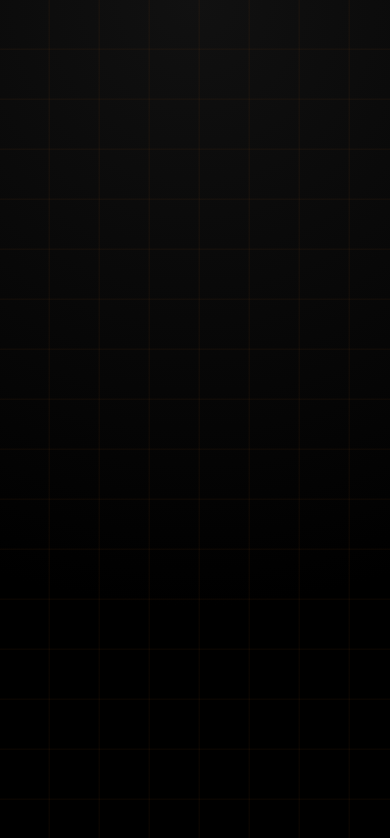
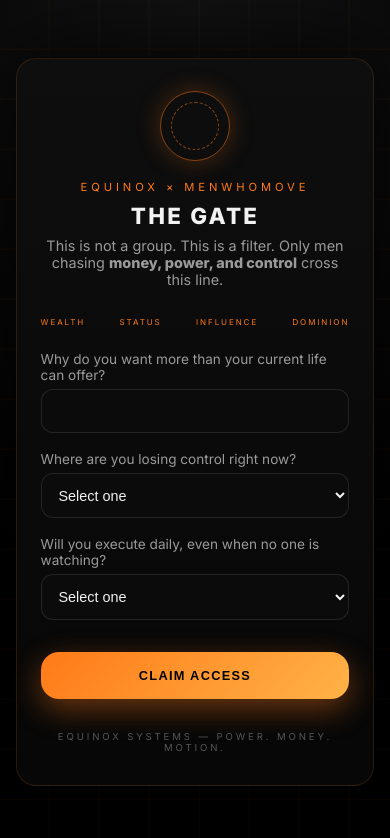
Before and after one commit to neeraj75verma/mwm-whatsapp, a plain HTML site: page index.html in a window 390 px wide. Drawn offline with Linux system fonts and the light colour scheme.

Commit message:
Update index.html

```diff
--- a/index.html
+++ b/index.html
@@ -73,4 +73,267 @@ body::before {
   position: absolute;
   inset: 10px;
   border-radius: 50%;
-  border:
+  border: 1px dashed rgba(255,122,24,0.3);
+}
+
+.brand {
+  text-align: center;
+  letter-spacing: 0.35em;
+  font-size: 0.7rem;
+  color: var(--orange);
+  margin-bottom: 0.5rem;
+}
+
+h1 {
+  text-align: center;
+  font-size: 1.8rem;
+  letter-spacing: 0.2em;
+  margin: 0.5rem 0;
+}
+
+.sub {
+  text-align: center;
+  font-size: 0.9rem;
+  color: var(--muted);
+  margin-bottom: 1.8rem;
+}
+
+.power {
+  display: flex;
+  justify-content: space-between;
+  font-size: 0.6rem;
+  letter-spacing: 0.2em;
+  color: var(--orange);
+  margin-bottom: 1.5rem;
+}
+
+/* Form */
+label {
+  display: block;
+  margin-top: 1.1rem;
+  margin-bottom: 0.4rem;
+  font-size: 0.85rem;
+  color: var(--muted);
+}
+
+input, select {
+  width: 100%;
+  padding: 0.8rem;
+  border-radius: 12px;
+  border: 1px solid rgba(255,255,255,0.1);
+  background: #0b0b0b;
+  color: var(--ink);
+  font-size: 0.9rem;
+}
+
+input:focus, select:focus {
+  outline: none;
+  border-color: var(--orange);
+  box-shadow: 0 0 0 1px var(--orange-soft);
+}
+
+button {
+  margin-top: 2rem;
+  width: 100%;
+  padding: 1rem;
+  border-radius: 18px;
+  border: none;
+  background: linear-gradient(135deg, #ff7a18, #ffb347);
+  color: #000;
+  font-weight: 800;
+  letter-spacing: 0.2em;
+  cursor: pointer;
+  box-shadow: 0 10px 30px rgba(255,122,24,0.4);
+}
+
+button:hover {
+  transform: translateY(-1px);
+  box-shadow: 0 14px 40px rgba(255,122,24,0.55);
+}
+
+/* States */
+.denied, .granted {
+  display: none;
+  text-align: center;
+}
+
+.denied h2 {
+  color: #ff4d4d;
+  letter-spacing: 0.2em;
+}
+
+.granted h2 {
+  color: var(--orange);
+  letter-spacing: 0.25em;
+}
+
+.granted p {
+  color: var(--muted);
+  margin-bottom: 1.8rem;
+}
+
+.granted a {
+  display: block;
+  padding: 1.1rem;
+  background: var(--green);
+  color: #000;
+  text-decoration: none;
+  border-radius: 20px;
+  font-weight: 900;
+  letter-spacing: 0.15em;
+}
+
+/* Footer */
+.footer {
+  margin-top: 2rem;
+  text-align: center;
+  font-size: 0.6rem;
+  letter-spacing: 0.3em;
+  color: #555;
+}
+
+/* Mobile Optimization */
+@media (max-width: 480px) {
+  .card {
+    padding: 2rem 1.5rem;
+    border-radius: 20px;
+  }
+
+  h1 {
+    font-size: 1.4rem;
+    letter-spacing: 0.1em;
+  }
+
+  .ring {
+    width: 70px;
+    height: 70px;
+  }
+
+  .power span {
+    font-size: 0.5rem;
+  }
+
+  button, .granted a {
+    font-size: 0.8rem;
+    letter-spacing: 0.1em;
+  }
+}
+</style>
+</head>
+<body>
+
+<div class="card">
+
+  <div id="formSection">
+    <div class="ring"></div>
+
+    <div class="brand">EQUINOX × MENWHOMOVE</div>
+    <h1>THE GATE</h1>
+    <div class="sub">
+      This is not a group. This is a filter.
+      Only men chasing <b>money, power, and control</b> cross this line.
+    </div>
+
+    <div class="power">
+      <span>WEALTH</span>
+      <span>STATUS</span>
+      <span>INFLUENCE</span>
+      <span>DOMINION</span>
+    </div>
+
+    <!-- NETLIFY FORM (STATIC, DETECTABLE AT BUILD TIME) -->
+    <form
+      name="menwhomove-gate"
+      method="POST"
+      data-netlify="true"
+      netlify-honeypot="bot-field"
+      id="gateForm"
+    >
+      <!-- Required hidden input -->
+      <input type="hidden" name="form-name" value="menwhomove-gate" />
+
+      <!-- Spam honeypot -->
+      <p style="display:none;">
+        <label>
+          Don’t fill this out if you’re human:
+          <input name="bot-field" />
+        </label>
+      </p>
+
+      <label>Why do you want more than your current life can offer?</label>
+      <input type="text" name="reason" required />
+
+      <label>Where are you losing control right now?</label>
+      <select name="stuck" required>
+        <option value="">Select one</option>
+        <option>Money</option>
+        <option>Discipline</option>
+        <option>Purpose</option>
+        <option>Body</option>
+        <option>Relationships</option>
+      </select>
+
+      <label>Will you execute daily, even when no one is watching?</label>
+      <select id="commitment" name="commitment" required>
+        <option value="">Select one</option>
+        <option value="yes">Yes</option>
+        <option value="no">No</option>
+      </select>
+
+      <button type="submit">CLAIM ACCESS</button>
+    </form>
+  </div>
+
+  <div class="denied" id="denied">
+    <h2>DENIED</h2>
+    <p>
+      Comfort is expensive.
+      Stay where you are — or come back hungry.
+    </p>
+  </div>
+
+  <div class="granted" id="granted">
+    <h2>ACCESS GRANTED</h2>
+    <p>
+      You are now inside a circle built for <b>builders, earners, and leaders.</b>
+    </p>
+    <a href="/inner-circle.html">
+      ENTER INNER CIRCLE
+    </a>
+  </div>
+
+  <div class="footer">
+    EQUINOX SYSTEMS — POWER. MONEY. MOTION.
+  </div>
+
+</div>
+
+<script>
+const form = document.getElementById("gateForm");
+const commitment = document.getElementById("commitment");
+const denied = document.getElementById("denied");
+const granted = document.getElementById("granted");
+const formSection = document.getElementById("formSection");
+
+form.addEventListener("submit", function(e) {
+  e.preventDefault();
+
+  // Proper Netlify-compatible submission
+  fetch("/", {
+    method: "POST",
+    headers: { "Content-Type": "application/x-www-form-urlencoded" },
+    body: new URLSearchParams(new FormData(form)).toString()
+  }).catch(() => {});
+
+  formSection.style.display = "none";
+
+  if (commitment.value === "yes") {
+    granted.style.display = "block";
+  } else {
+    denied.style.display = "block";
+  }
+});
+</script>
+
+</body>
+</html>
```
